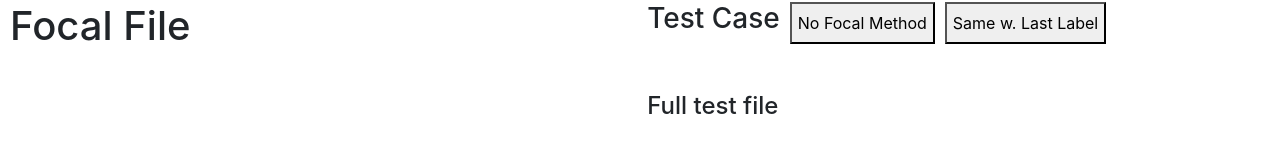
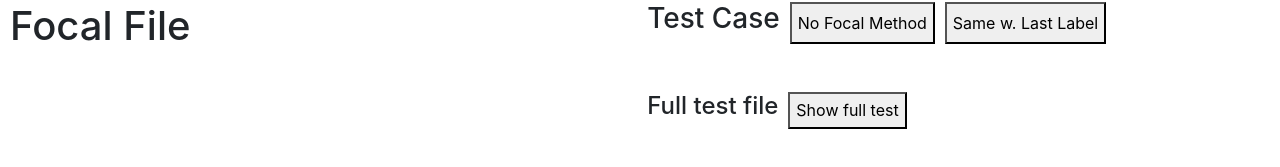
Before and after one commit to bernarduskrishna/DTester_Miscellaneous, a React (Create React App) app in the folder client/: page / in a window 1280 px wide. Shown: the part 139-306 px from the top of the page. Built offline with nearby package versions, Linux system fonts and the light colour scheme; no server answers.

Commit message:
Add toggle whether to show the full test or not

```diff
--- a/client/src/TestFile/index.js
+++ b/client/src/TestFile/index.js
@@ -1,10 +1,12 @@
 import "./index.css";
+import { useState } from "react";
 import SyntaxHighlighter from 'react-syntax-highlighter';
 import { docco } from 'react-syntax-highlighter/dist/esm/styles/hljs';
 
 function TestFile({testFile, currTest, labelNoFocalMethod, data, focalFilePath, currTestIndex, labelLastLabel, manualLabel}) {
   const startLine = currTest && currTest[0];
   const endLine = currTest && currTest[1];
+  const [showFullTest, setShowFullTest] = useState(true);
   return (
     <div className="test_file">
       <div className="horizontalFlex">
@@ -20,8 +22,11 @@ function TestFile({testFile, currTest, labelNoFocalMethod, data, focalFilePath,
         {testFile.slice(startLine, endLine).join('')}
       </SyntaxHighlighter>}
       <br/>
-      <h4>Full test file</h4>
-      {testFile && <SyntaxHighlighter language="java" theme={docco} wrapLongLines={true}>
+      <div className="horizontalFlex">
+        <h4>Full test file</h4>
+        <button onClick={() => setShowFullTest((prev) => !prev)}>Show full test</button>
+      </div>
+      {testFile && showFullTest && <SyntaxHighlighter language="java" theme={docco} wrapLongLines={true}>
         {testFile.join('')}
       </SyntaxHighlighter>}
     </div>
```
